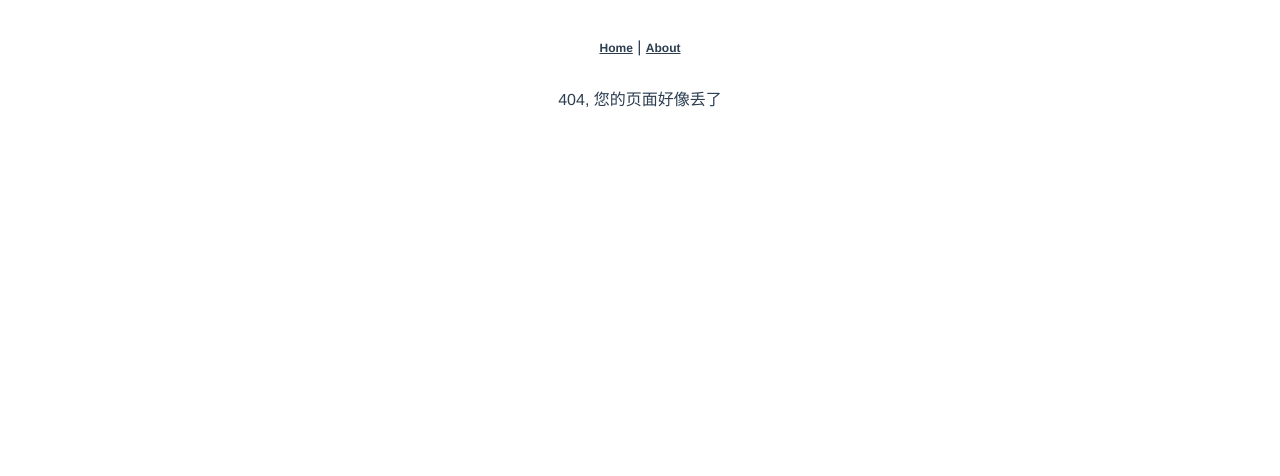
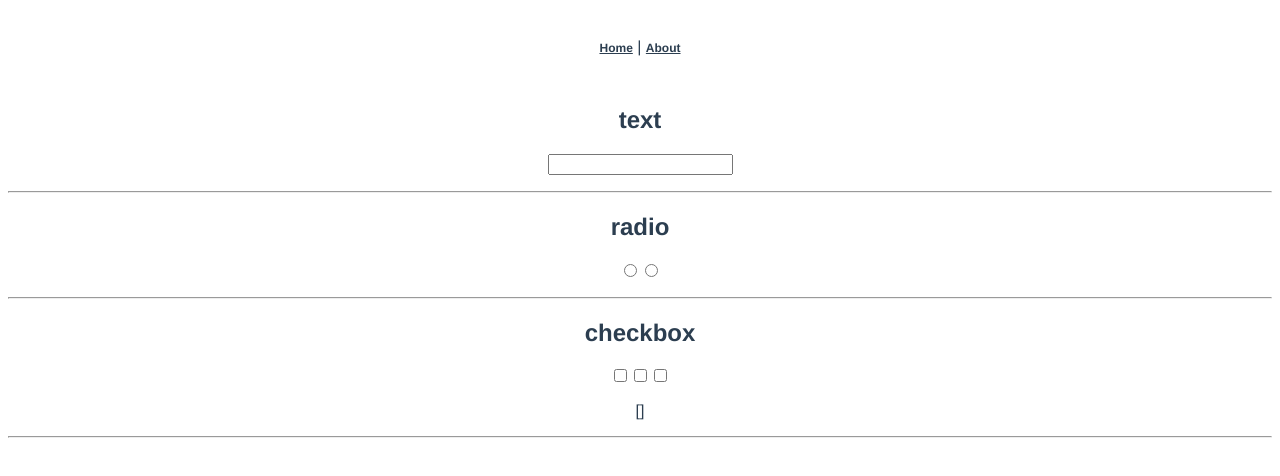
Before and after one commit to pray-lee/vue3-demo, a Vue app: page /form in a window 1280 px wide. Before the commit this address had no page. Shown: the top 476 px of the page. Built offline with nearby package versions, Linux system fonts and the light colour scheme.

Commit message:
数据绑定相关

```diff
--- /dev/null
+++ b/src/components/AInput.vue
@@ -0,0 +1,27 @@
+<template>
+    <div>
+      <input type="text" @input="handleInput" :value="value">
+    </div>
+</template>
+
+<script>
+  export default {
+    name: "AInput",
+    props: {
+      value:{
+        type: [String, Number],
+        default: ''
+      }
+    },
+    methods: {
+      handleInput(event) {
+        const val = event.target.value
+        this.$emit('input', val)
+      }
+    }
+  }
+</script>
+
+<style scoped>
+
+</style>
--- /dev/null
+++ b/src/components/AShow.vue
@@ -0,0 +1,21 @@
+<template>
+    <div>
+      <p>AShow: {{content}}</p>
+    </div>
+</template>
+
+<script>
+  export default {
+    name: "AShow",
+    props: {
+      content: {
+        type: String,
+        default: ''
+      }
+    }
+  }
+</script>
+
+<style scoped>
+
+</style>
--- a/src/router/index.js
+++ b/src/router/index.js
@@ -17,7 +17,7 @@ router.beforeEach((to, from, next) => {
   // 通过路由元信息的设置可以设置每一页的网页title
   to.meta && setTitle(to.meta.title)
 
-  alert('路由全局前置守卫触发')
+  // alert('路由全局前置守卫触发')
   if (to.name !== 'login'){
     if(HAS_LOGIN) next()
     else next({name: 'login'})
@@ -28,7 +28,7 @@ router.beforeEach((to, from, next) => {
 })
 
 router.afterEach((to, from) => {
-  alert('路由全局后置守卫触发')
+  // alert('路由全局后置守卫触发')
 })
 
 export default router
--- a/src/router/router.js
+++ b/src/router/router.js
@@ -9,7 +9,7 @@ export default [
     props: route => ({ type: route.query.type }),
     // 路由独享守卫
     beforeEnter: (to, from ,next) => {
-      alert('路由独享守卫触发---beforeEnter')
+      // alert('路由独享守卫触发---beforeEnter')
       next()
     },
   },
@@ -23,11 +23,11 @@ export default [
     },
     // 路由独享守卫
     beforeEnter: (to, from ,next) => {
-      alert('路由独享守卫触发---beforeEnter')
+      // alert('路由独享守卫触发---beforeEnter')
       if (from.name === 'home'){
-        alert('from home...')
+        // alert('from home...')
       } else {
-        alert('from other page...')
+        // alert('from other page...')
       }
       next()
     },
@@ -95,6 +95,16 @@ export default [
     name: 'login',
     component: () => import ('@/views/login.vue')
   },
+  {
+    path: '/form',
+    name: 'form',
+    component: () => import('@/views/form')
+  },
+  {
+    path: '/store',
+    name: 'store',
+    component: () => import('@/views/store')
+  },
   // 如果没有匹配到以上任意一条，则跳转到404页面
   {
     path: '*',
--- a/src/views/Home.vue
+++ b/src/views/Home.vue
@@ -25,7 +25,7 @@ export default {
   },
   // 组件内路由守卫
   beforeRouteEnter (to, from, next) {
-    alert('这是组件内的beforeRouteEnter被触发')
+    // alert('这是组件内的beforeRouteEnter被触发')
     console.log(to.name, from.name)
     // 这个时候没有实例化，所以没有实例，要想使用实例，可以在next中添加回调函数
     next(vm => {
@@ -33,7 +33,7 @@ export default {
     })
   },
   beforeRouteLeave (to, from ,next) {
-    alert('这是组建内的beforeRouteLeave被触发')
+    // alert('这是组建内的beforeRouteLeave被触发')
     const answer = confirm('您确定离开吗？')
     if (answer) next()
     else next(false)
--- /dev/null
+++ b/src/views/form.vue
@@ -0,0 +1,31 @@
+<template>
+  <div id="store">
+    <h2>text</h2>
+    <input type="text" v-model="text">
+    <p>{{text}}</p>
+    <hr>
+    <h2>radio</h2>
+    <input type="radio" v-model="sex" value="男" name="sex">
+    <input type="radio" v-model="sex" value="女" name="sex">
+    <p>{{sex}}</p>
+    <hr>
+    <h2>checkbox</h2>
+    <input type="checkbox" v-model="foods" value="苹果" name="food">
+    <input type="checkbox" v-model="foods" value="香蕉" name="food">
+    <input type="checkbox" v-model="foods" value="梨" name="food">
+    <p>{{foods}}</p>
+    <hr>
+  </div>
+</template>
+<script>
+  export default {
+    name: 'store',
+    data() {
+      return {
+        text: '',
+        sex: '',
+        foods: []
+      }
+    }
+  }
+</script>
--- /dev/null
+++ b/src/views/store.vue
@@ -0,0 +1,31 @@
+<template>
+  <div>
+    <!--<a-input @input="handleInput" :value="val"></a-input>-->
+    <!--组件的v-model是一种语法糖,如果不用v-model指令，则需要写成上面那样，监听子组件传回来的input事件,并且把value传到子组件的props中-->
+    <a-input v-model="val"></a-input>
+    <br>
+    {{val}}
+    <a-show :content="val" />
+  </div>
+</template>
+<script>
+  import AInput from '_c/AInput.vue'
+  import AShow from '_c/AShow.vue'
+  export default {
+    name: 'store',
+    data() {
+      return {
+        val: ''
+      }
+    },
+    components: {
+      AInput,
+      AShow
+    },
+    // methods: {
+    //   handleInput(val) {
+    //     this.val = val
+    //   }
+    // }
+  }
+</script>
```
